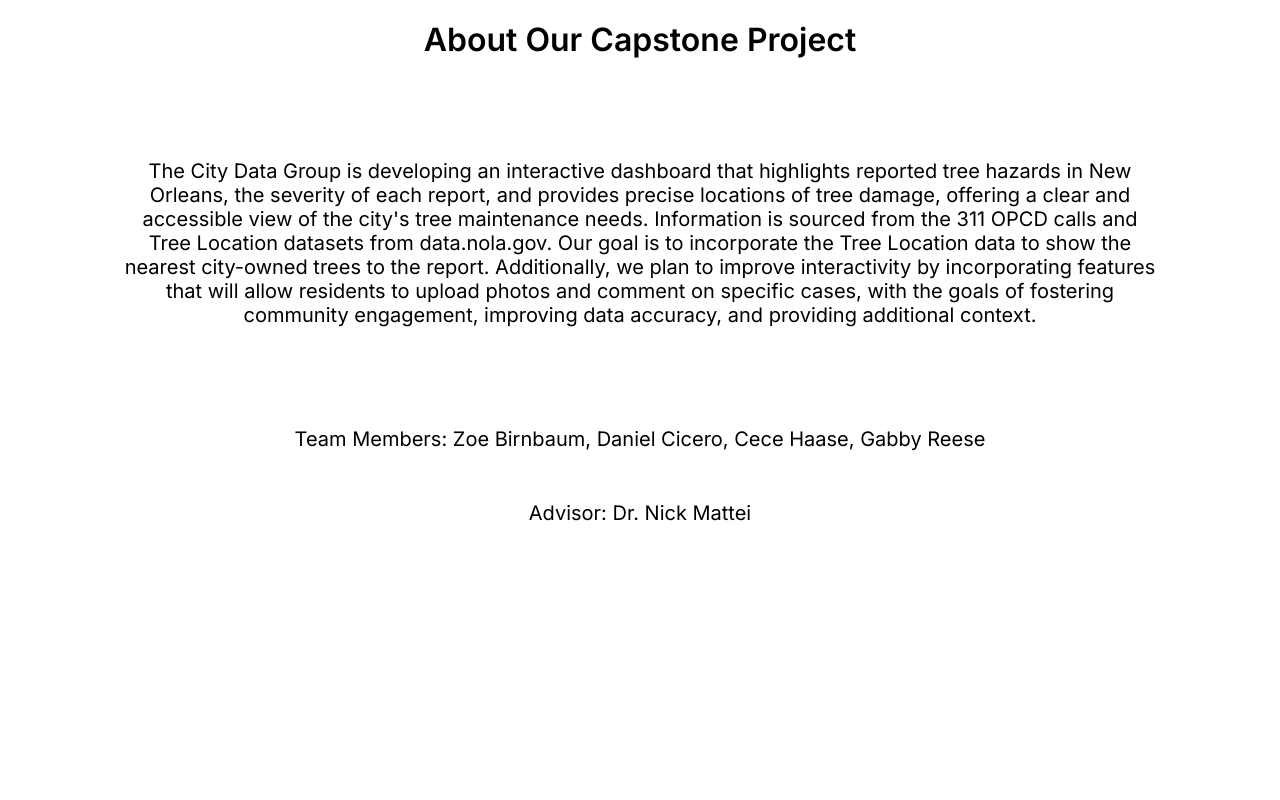
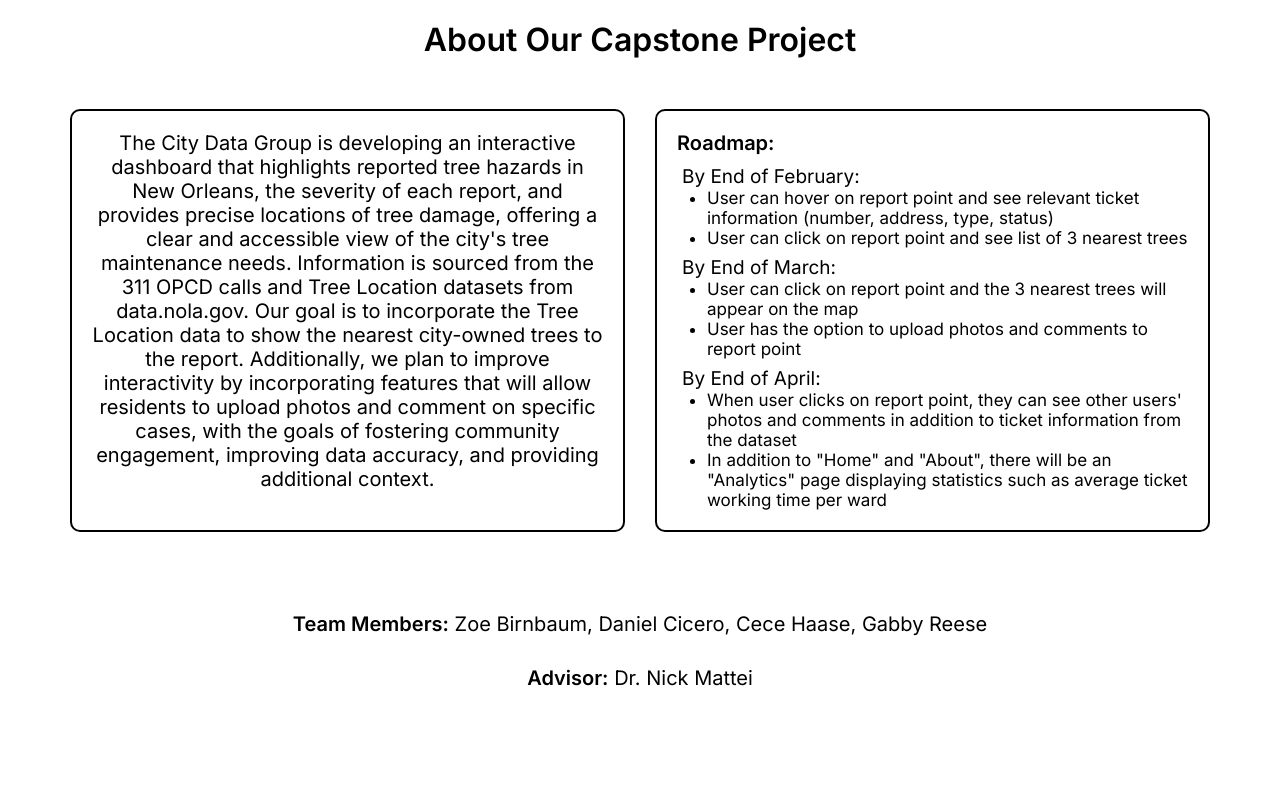
Before and after one commit to zbirnbaum/cmpscapstone, a Django app: page /about/ in a window 1280 px wide. Shown: the part 51-851 px from the top of the page. Run offline with Django 5.2, Linux system fonts and the light colour scheme; parts of the project's set-up code (start-up, migrations or seed data) failed here and were passed over.

Commit message:
update about.html to include roadmap

```diff
--- a/capstone_frontend/cap_frontend/templates/about.html
+++ b/capstone_frontend/cap_frontend/templates/about.html
@@ -3,20 +3,43 @@
 {% block title %}City Data Tree Dashboard{% endblock %}
 
 {% block content %}
-    <center>
-    <h1>About Our Capstone Project</h1>
-    <p style="font-size: 20px; margin: 100px;">The City Data Group is developing an interactive dashboard that highlights
+    <h1 style = "text-align: center;">About Our Capstone Project</h1>
+
+    <div style="display: flex; justify-content: space-between; padding: 50px; gap: 30px;">
+        <div style="width: 50%; padding-right: 10px; border: 2px solid black; padding: 20px; border-radius: 10px;">
+            <p style="font-size: 20px; text-align: center;">The City Data Group is developing an interactive dashboard that highlights
         reported tree hazards in New Orleans, the severity of each report, and provides precise locations of tree damage,
         offering a clear and accessible view of the city's tree maintenance needs. Information is sourced from the 311
         OPCD calls and Tree Location datasets from data.nola.gov. Our goal is to incorporate the Tree Location data to
         show the nearest city-owned trees to the report. Additionally, we plan to improve interactivity by incorporating
         features that will allow residents to upload photos and comment on specific cases, with the goals of fostering
-        community engagement, improving data accuracy, and providing additional context. </p>
-    <p style="font-size: 20px; margin: 50px; text-align: center;">
-    Team Members: Zoe Birnbaum, Daniel Cicero, Cece Haase, Gabby Reese
+        community engagement, improving data accuracy, and providing additional context.</p>
+        </div>
+
+        <div style="width: 50%; padding-left: 10px; border: 2px solid black; padding: 20px; border-radius: 10px;">
+            <p style="font-size: 20px; margin-bottom: 10px;"><b>Roadmap:</b></p>
+                <p style="font-size: 19px; padding-left: 5px;">By End of February:</p>
+                    <ul style="font-size: 17px; padding-left: 30px;">
+                        <li>User can hover on report point and see relevant ticket information (number, address, type, status)</li>
+                        <li>User can click on report point and see list of 3 nearest trees</li>
+                    </ul>
+                <p style="font-size: 19px; padding-left: 5px; margin-top: 8px;">By End of March:</p>
+                    <ul style="font-size: 17px; padding-left: 30px;">
+                        <li>User can click on report point and the 3 nearest trees will appear on the map</li>
+                        <li>User has the option to upload photos and comments to report point</li>
+                    </ul>
+                <p style="font-size: 19px; padding-left: 5px; margin-top: 8px;">By End of April:</p>
+                    <ul style="font-size: 17px; padding-left: 30px;">
+                        <li>When user clicks on report point, they can see other users' photos and comments in addition to ticket information from the dataset</li>
+                        <li>In addition to "Home" and "About", there will be an "Analytics" page displaying statistics such as average ticket working time per ward</li>
+                    </ul>
+        </div>
+    </div>
+    <p style="font-size: 20px; margin: 30px; text-align: center;">
+    <b>Team Members:</b> Zoe Birnbaum, Daniel Cicero, Cece Haase, Gabby Reese
 </p>
-<p style="font-size: 20px; margin: 50px; text-align: center;">
-    Advisor: Dr. Nick Mattei
+<p style="font-size: 20px; margin: 30px; text-align: center;">
+    <b>Advisor:</b> Dr. Nick Mattei
 </p>
     </center>
 {% endblock %}
```
